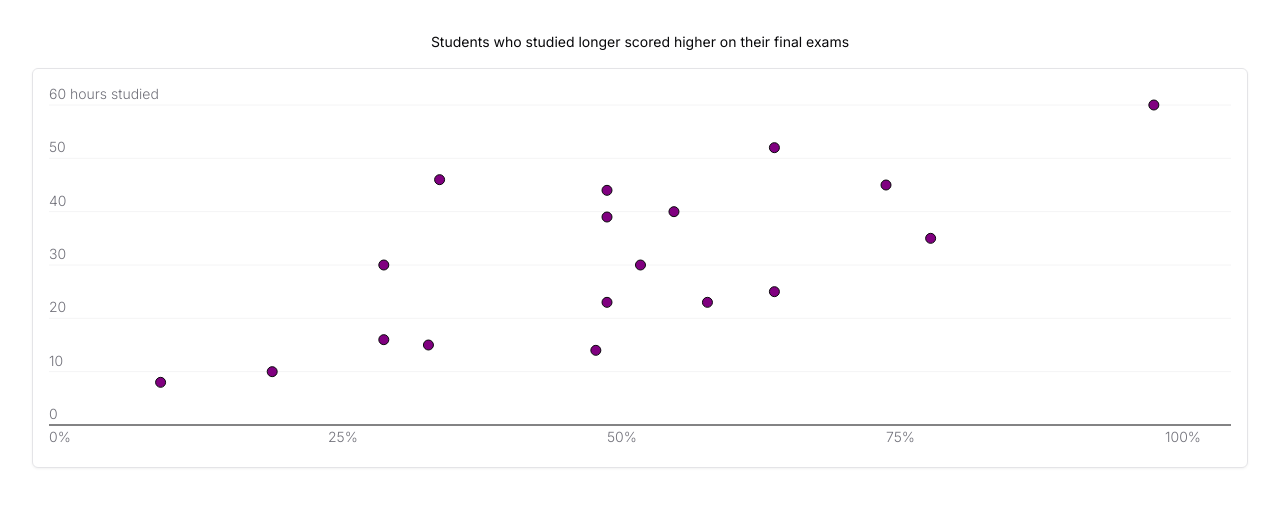
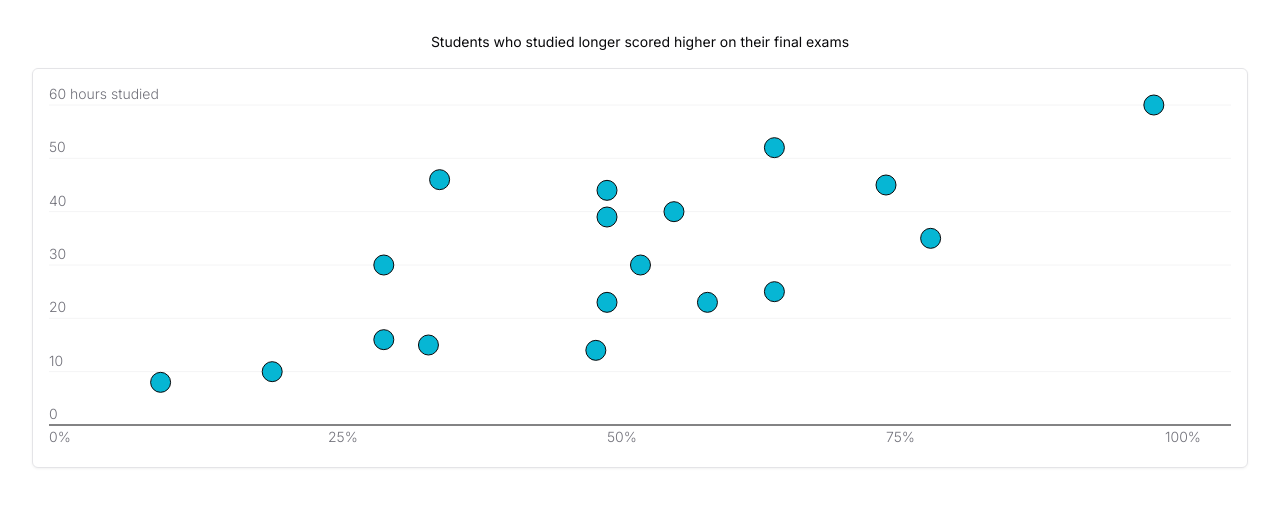
Before and after one commit to shyakadavis/datavis, a SvelteKit app: page /svg in a window 1280 px wide. Shown: the top 506 px of the page. Built offline with nearby package versions, Linux system fonts and the light colour scheme.

Commit message:
add interactivity

```diff
--- a/src/lib/data/students.ts
+++ b/src/lib/data/students.ts
@@ -1,8 +1,4 @@
-type StudentData = {
-	name: string;
-	hours: number;
-	grade: number;
-};
+import type { StudentData } from '$lib/types';
 
 export const students: StudentData[] = [
 	{ name: 'Antonio', hours: 44, grade: 50 },
--- a/src/lib/types.ts
+++ b/src/lib/types.ts
@@ -1,3 +1,9 @@
+export type StudentData = {
+	name: string;
+	hours: number;
+	grade: number;
+};
+
 export type Margin = {
 	top: number;
 	right: number;
--- a/src/routes/svg/+page.svelte
+++ b/src/routes/svg/+page.svelte
@@ -1,22 +1,17 @@
 <script lang="ts">
 	import { scaleLinear } from 'd3-scale';
-	import { max } from 'd3-array';
+	import { max, sort } from 'd3-array';
 	import { students } from '$lib/data/students';
 	import AxisX from './_components/axis-x.svelte';
 	import AxisY from './_components/axis-y.svelte';
-	import type { Margin } from '$lib/types';
+	import Tooltip from './_components/tooltip.svelte';
+	import type { Margin, StudentData } from '$lib/types';
 
 	// set the width and height of the SVG
 	let width = 400;
 	let height = 400;
 
 	// set the margin for the SVG
-	// const margin: Margin = {
-	// 	top: 20,
-	// 	right: 40,
-	// 	bottom: 20,
-	// 	left: 0
-	// };
 	const margin: Margin = {
 		top: 20,
 		right: 100,
@@ -40,50 +35,49 @@
 	const y_scale = scaleLinear()
 		.domain([0, max_hours])
 		.range([height - margin.top - margin.bottom, 0]);
+
+	let hovered_datum: StudentData | undefined = undefined;
 </script>
 
 <h1 class="font-normal text-foreground text-sm text-center mb-4">
 	Students who studied longer scored higher on their final exams
 </h1>
 
-<section bind:clientWidth={width} bind:clientHeight={height}>
+<section
+	bind:clientWidth={width}
+	on:mouseleave={() => (hovered_datum = undefined)}
+	aria-label={hovered_datum
+		? `Grade: ${hovered_datum.grade}, Hours: ${hovered_datum.hours}`
+		: undefined}
+	class="relative w-full"
+>
 	<svg
 		{width}
 		{height}
-		class="bg-popover border rounded-md drop-shadow-sm grid place-items-center p-4"
+		class="bg-popover border rounded-md drop-shadow-sm grid place-items-center p-4 w-full"
 	>
 		<AxisX {height} {margin} {x_scale} />
 		<AxisY {margin} {max_hours} {width} {y_scale} />
 		<g class="circles" transform="translate({margin.left} {margin.top})">
-			{#each students as student}
+			<!-- sorting here helps, for example, tabbing in order with the keyboard -->
+			{#each students.sort((a, b) => a.grade - b.grade) as student}
 				<circle
 					cx={x_scale(student.grade)}
 					cy={y_scale(student.hours)}
-					r="5"
-					fill="purple"
+					r={hovered_datum && hovered_datum === student ? '20' : '10'}
+					opacity={hovered_datum ? (hovered_datum === student ? '1' : '0.3') : '1'}
+					class="fill-cyan-500 transition-all ease-linear cursor-pointer focus:outline-none"
 					stroke="hsl(var(--foreground))"
+					on:mouseenter={() => (hovered_datum = student)}
+					on:focus={() => (hovered_datum = student)}
+					tabindex="0"
+					aria-label={`Grade: ${student.grade}, Hours: ${student.hours}`}
+					role="tab"
 				/>
 			{/each}
 		</g>
 	</svg>
+	{#if hovered_datum}
+		<Tooltip {hovered_datum} {width} {x_scale} {y_scale} />
+	{/if}
 </section>
-
-<!-- <section
-	class="w-full bg-popover border rounded-md drop-shadow-sm grid place-items-center p-4 my-4"
->
-	<svg {width} {height}>
-		<AxisX {height} {margin} {x_scale} />
-		<AxisY {margin} {max_hours} {width} {y_scale} />
-		<g class="circles" transform="translate({margin.left} {margin.top})">
-			{#each students as student}
-				<circle
-					cx={x_scale(student.grade)}
-					cy={y_scale(student.hours)}
-					r="5"
-					fill="purple"
-					stroke="hsl(var(--foreground))"
-				/>
-			{/each}
-		</g>
-	</svg>
-</section> -->
--- /dev/null
+++ b/src/routes/svg/_components/tooltip.svelte
@@ -0,0 +1,59 @@
+<script lang="ts">
+	import type { ScaleLinear } from 'd3-scale';
+	import type { StudentData } from '$lib/types';
+	import { cn } from '$lib/utils';
+
+	export let hovered_datum: StudentData;
+	export let width: number;
+	export let x_scale: ScaleLinear<number, number, never>;
+	export let y_scale: ScaleLinear<number, number, never>;
+
+	$: x = x_scale(hovered_datum.grade);
+	$: y = y_scale(hovered_datum.hours);
+
+	let tooltip_width: number;
+
+	const x_nudge = 15;
+	const y_nudge = 30;
+
+	$: x_position = x + tooltip_width > width ? x - tooltip_width - x_nudge : x + x_nudge;
+	$: y_position = y + y_nudge;
+</script>
+
+<div
+	class="absolute bg-popover p-2 shadow-md rounded-md border pointer-events-none transition-all ease-linear flex flex-wrap gap-2 items-center text-sm"
+	style="top: {y_position}px; left: {x_position}px;"
+	bind:clientWidth={tooltip_width}
+>
+	<p>{hovered_datum.name}</p>
+	<p>
+		| <span
+			class={cn(
+				{
+					'text-emerald-900 bg-emerald-100': hovered_datum.hours >= 40,
+					'text-amber-900 bg-amber-100': hovered_datum.hours >= 20 && hovered_datum.hours < 40,
+					'text-pink-900 bg-pink-100': hovered_datum.hours < 20
+				},
+				'rounded p-1'
+			)}
+		>
+			{hovered_datum.hours}
+		</span>
+		<span class="text-xs text-muted-foreground">hrs</span>
+	</p>
+	<p>
+		| <span
+			class={cn(
+				{
+					'text-emerald-900 bg-emerald-100': hovered_datum.grade >= 80,
+					'text-amber-900 bg-amber-100': hovered_datum.grade >= 60 && hovered_datum.grade < 80,
+					'text-pink-900 bg-pink-100': hovered_datum.grade < 60
+				},
+				'rounded p-1'
+			)}
+		>
+			{hovered_datum.grade}
+		</span>
+		<span class="text-xs text-muted-foreground">%</span>
+	</p>
+</div>
```
